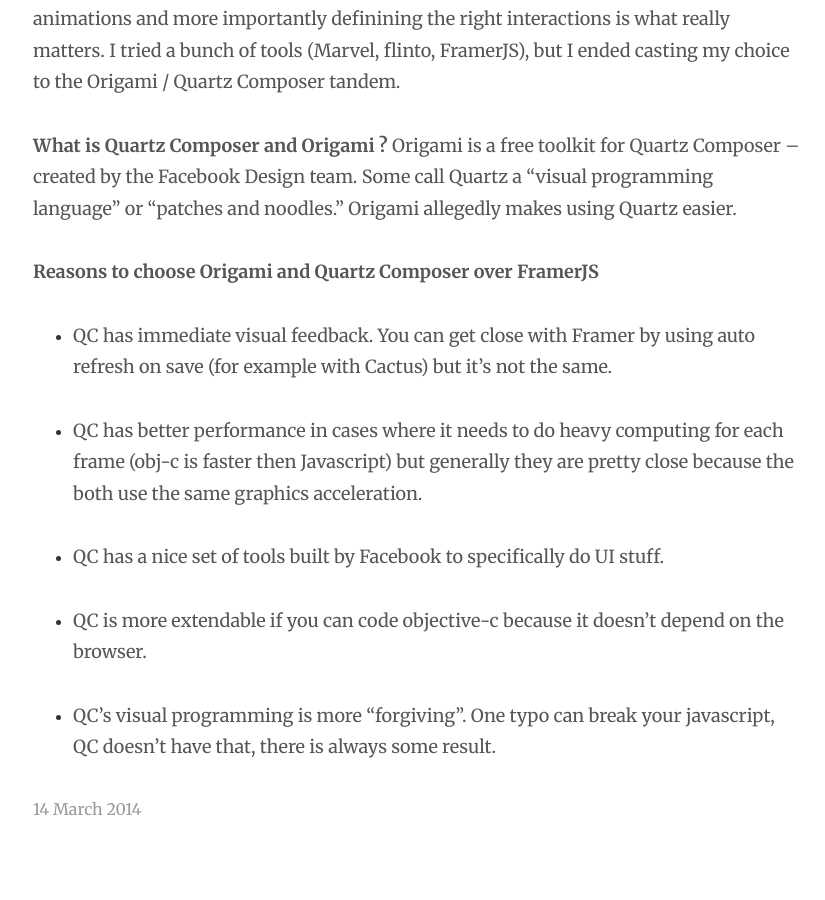
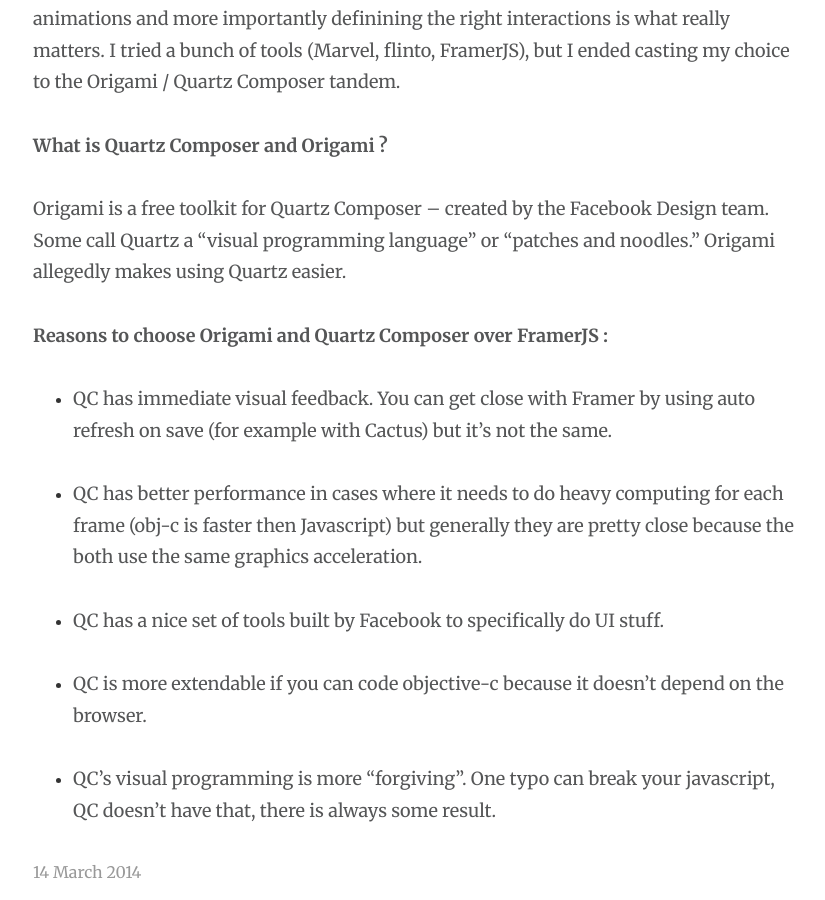
Before and after one commit to mchrh/mchrh.github.io, a Jekyll site: the page built from _posts/2014-03-14-10reasons-to-start-using-quartz-composer.md, in a window 1280 px wide and 900 px high, scrolled down 440 px. Shown: the whole window, without its empty margins (223-1048 px from the left). Built offline with Jekyll 4.4.1, drawn with Linux system fonts in a browser that asks for light colours.

Commit message:
final touches

```diff
--- a/_posts/2014-03-14-10reasons-to-start-using-quartz-composer.md
+++ b/_posts/2014-03-14-10reasons-to-start-using-quartz-composer.md
@@ -7,9 +7,10 @@ I've recently started looking for the best way to prototype and animate interact
 I tried a bunch of tools (Marvel, flinto, FramerJS), but I ended casting my choice to the Origami / Quartz Composer tandem.
 
 **What is Quartz Composer and Origami ?**
+
 Origami is a free toolkit for Quartz Composer – created by the Facebook Design team. Some call Quartz a “visual programming language” or “patches and noodles.” Origami allegedly makes using Quartz easier.
 
-**Reasons to choose Origami and Quartz Composer over FramerJS**
+**Reasons to choose Origami and Quartz Composer over FramerJS :**
 
 + QC has immediate visual feedback. You can get close with Framer by using auto refresh on save (for example with Cactus) but it's not the same.
 
```
